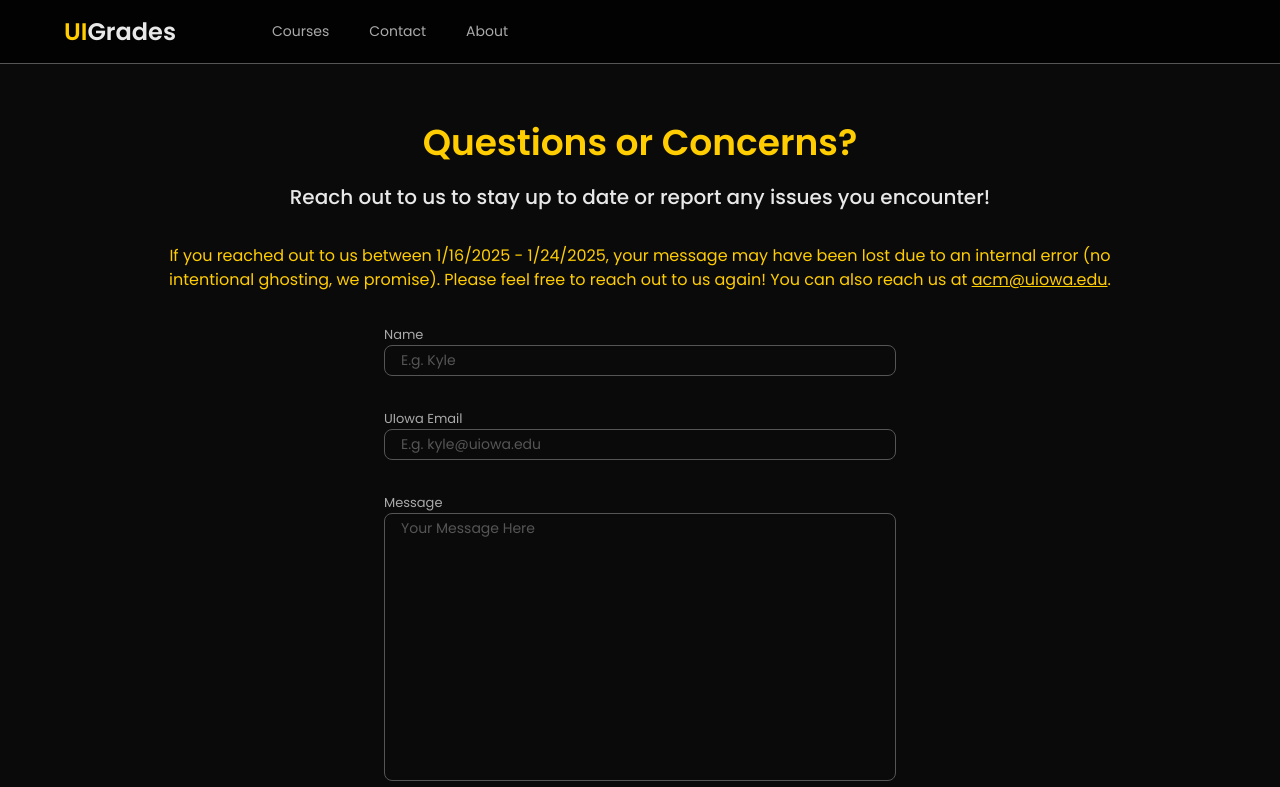
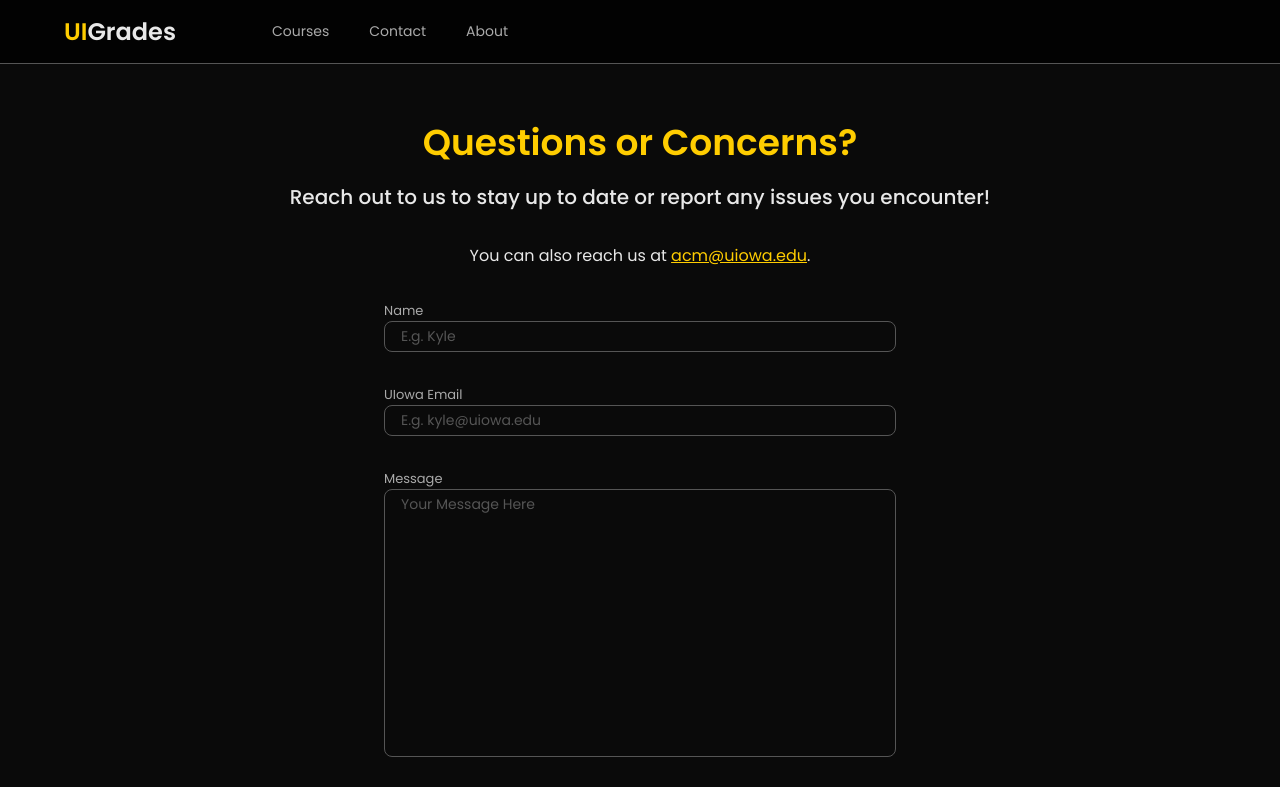
Before and after one commit to acm-uiowa/uigrades, a Next.js app: page /contact in a window 1280 px wide. Shown: the top 787 px of the page. Built offline with nearby package versions, Linux system fonts and the light colour scheme; no server answers.

Commit message:
some bug fixes with the filters

```diff
--- a/src/app/(uigrades-public)/contact/page.tsx
+++ b/src/app/(uigrades-public)/contact/page.tsx
@@ -12,12 +12,12 @@ export default function ContactPage() {
                     Reach out to us to stay up to date or report any issues you
                     encounter!
                 </h2>
-                <h2 className="pt-8 text-hawkeye-gold">
-                    If you reached out to us between 1/16/2025 - 1/24/2025, your
-                    message may have been lost due to an internal error (no
-                    intentional ghosting, we promise). Please feel free to reach
-                    out to us again! You can also reach us at{" "}
-                    <a className="underline" href="mailto:acm@uiowa.edu">
+                <h2 className="pt-8 text-off-white">
+                    You can also reach us at{" "}
+                    <a
+                        className="text-hawkeye-gold underline"
+                        href="mailto:acm@uiowa.edu"
+                    >
                         acm@uiowa.edu
                     </a>
                     .
--- /dev/null
+++ b/src/app/(uigrades-public)/courses/components/ActiveFilters.tsx
@@ -0,0 +1,15 @@
+export function ActiveFilters({
+    singleFilter,
+}: {
+    singleFilter: { name: string; checked: boolean }[];
+}) {
+    return (
+        <ul className="flex flex-row gap-3">
+            {singleFilter
+                .filter((item) => item.checked == true)
+                .map((item) => (
+                    <li key={item.name}>{item.name}</li>
+                ))}
+        </ul>
+    );
+}
--- a/src/app/(uigrades-public)/courses/components/SearchFilters.tsx
+++ b/src/app/(uigrades-public)/courses/components/SearchFilters.tsx
@@ -9,6 +9,7 @@ import { Filter } from "./Filter";
 import { SingleNameType } from "@/db/types";
 import { CloseIcon } from "../../components/icons/CloseIcon";
 import { BorderContainerLarge } from "../../components/BorderContainerLarge";
+import { ActiveFilters } from "./ActiveFilters";
 
 interface FilterType {
     name: string;
@@ -80,11 +81,14 @@ export function SearchFilters({
 
     useEffect(() => {
         const subjectsParam = getFilters(courseFilters.subject).join(",");
-        const sessionsParam = getFilters(courseFilters.session).join(",");
+        const sessionsParamUnprocessed = getFilters(courseFilters.session);
         const instructorsParam = getFilters(courseFilters.instructor).join(",");
         const courseLevelsParams = getFilters(courseFilters.courseLevel).join(
             ",",
         );
+        const sessionsParam = sessionsParamUnprocessed
+            .map((session) => session.split(" ").join("-"))
+            .join(",");
 
         const params = new URLSearchParams(searchParams.toString());
         if (subjectsParam) {
@@ -254,6 +258,15 @@ export function SearchFilters({
                     </BorderContainerLarge>
                 </div>
             </div>
+            <div className="hidden md:block">
+                <span>Active Filters:</span>
+                <div className="text-content-small">
+                    <ActiveFilters singleFilter={courseFilters.subject} />
+                    <ActiveFilters singleFilter={courseFilters.session} />
+                    <ActiveFilters singleFilter={courseFilters.instructor} />
+                    <ActiveFilters singleFilter={courseFilters.courseLevel} />
+                </div>
+            </div>
         </div>
     );
 }
```
Also changed, not shown: src/db/seeds/data/change-log-info.json (+10 -0 lines).
